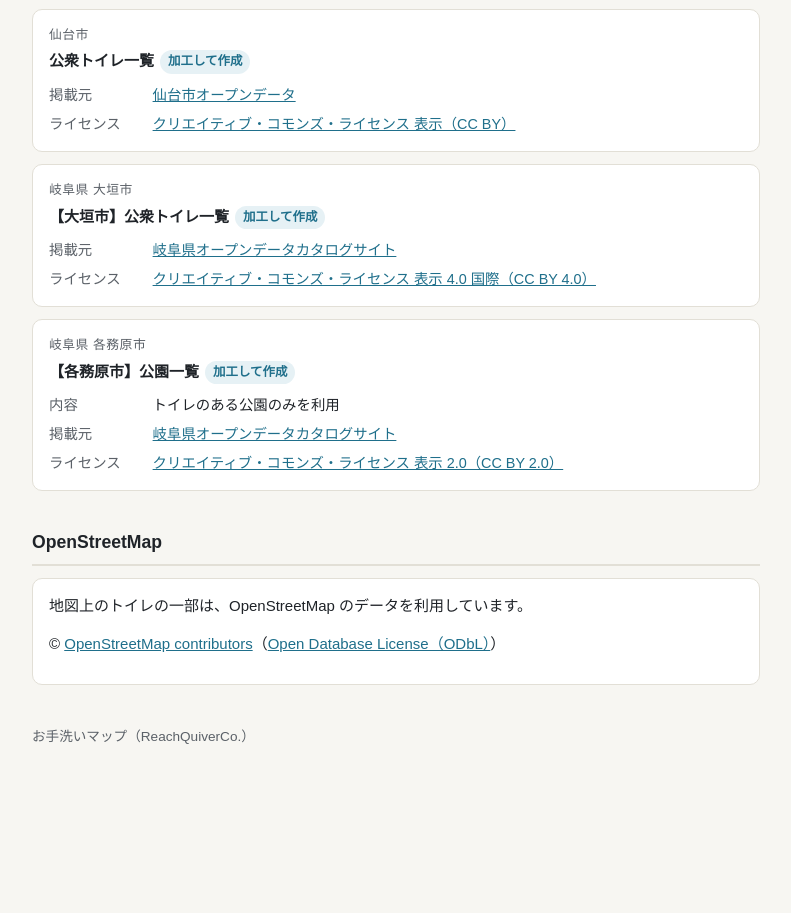
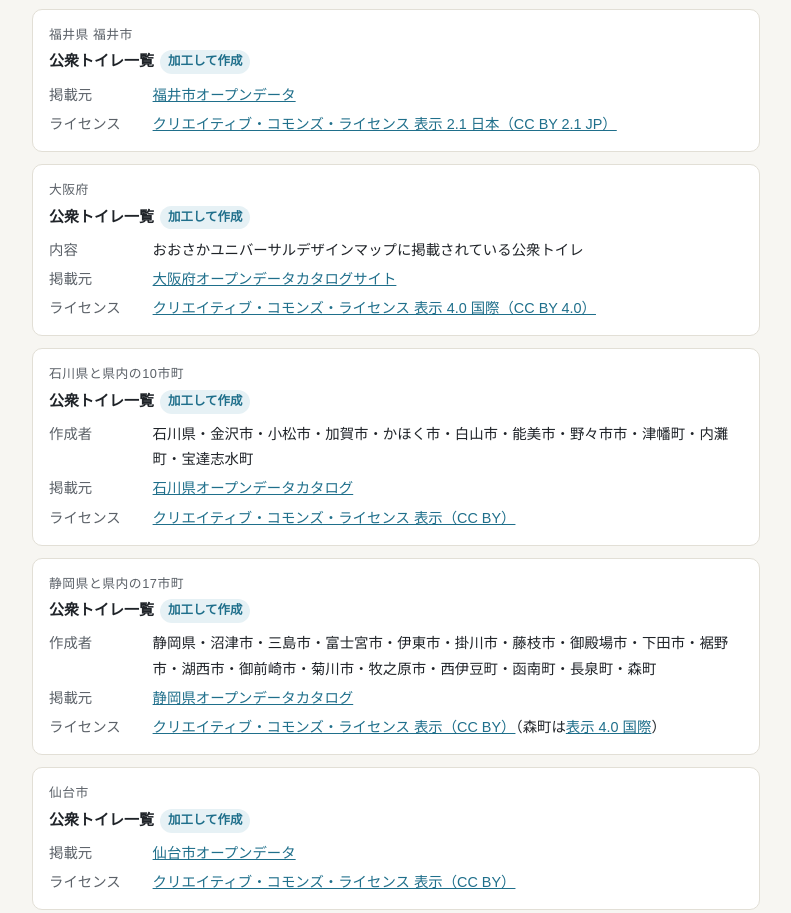
Before and after one commit to tatsuyaace0613-hash/oteari-map, a plain HTML site: page index.html in a window 1280 px wide. Shown: the part 1170-2083 px from the top of the page, without its empty margins (244-1035 px from the left). Before the commit the page ends 1986 px from the top, so only its background shows below. Drawn offline with Linux system fonts and the light colour scheme.

Commit message:
Add files via upload
石川県、静岡県、福井市、大阪府のカード

```diff
--- a/index.html
+++ b/index.html
@@ -114,6 +114,45 @@
     </div>
 
     <div class="source">
+      <p class="org">福井県 福井市</p>
+      <p class="title">公衆トイレ一覧<span class="tag">加工して作成</span></p>
+      <dl>
+        <dt>掲載元</dt><dd><a href="https://www.city.fukui.lg.jp/sisei/tokei/opendata/p018970.html">福井市オープンデータ</a></dd>
+        <dt>ライセンス</dt><dd><a href="https://creativecommons.org/licenses/by/2.1/jp/">クリエイティブ・コモンズ・ライセンス 表示 2.1 日本（CC BY 2.1 JP）</a></dd>
+      </dl>
+    </div>
+
+    <div class="source">
+      <p class="org">大阪府</p>
+      <p class="title">公衆トイレ一覧<span class="tag">加工して作成</span></p>
+      <dl>
+        <dt>内容</dt><dd>おおさかユニバーサルデザインマップに掲載されている公衆トイレ</dd>
+        <dt>掲載元</dt><dd><a href="https://data.bodik.jp/dataset/270008_barrier_free_toilet">大阪府オープンデータカタログサイト</a></dd>
+        <dt>ライセンス</dt><dd><a href="https://creativecommons.org/licenses/by/4.0/deed.ja">クリエイティブ・コモンズ・ライセンス 表示 4.0 国際（CC BY 4.0）</a></dd>
+      </dl>
+    </div>
+
+    <div class="source">
+      <p class="org">石川県と県内の10市町</p>
+      <p class="title">公衆トイレ一覧<span class="tag">加工して作成</span></p>
+      <dl>
+        <dt>作成者</dt><dd>石川県・金沢市・小松市・加賀市・かほく市・白山市・能美市・野々市市・津幡町・内灘町・宝達志水町</dd>
+        <dt>掲載元</dt><dd><a href="https://ckan.opendata.pref.ishikawa.lg.jp/">石川県オープンデータカタログ</a></dd>
+        <dt>ライセンス</dt><dd><a href="https://creativecommons.jp/licenses/">クリエイティブ・コモンズ・ライセンス 表示（CC BY）</a></dd>
+      </dl>
+    </div>
+
+    <div class="source">
+      <p class="org">静岡県と県内の17市町</p>
+      <p class="title">公衆トイレ一覧<span class="tag">加工して作成</span></p>
+      <dl>
+        <dt>作成者</dt><dd>静岡県・沼津市・三島市・富士宮市・伊東市・掛川市・藤枝市・御殿場市・下田市・裾野市・湖西市・御前崎市・菊川市・牧之原市・西伊豆町・函南町・長泉町・森町</dd>
+        <dt>掲載元</dt><dd><a href="https://opendata.pref.shizuoka.jp/">静岡県オープンデータカタログ</a></dd>
+        <dt>ライセンス</dt><dd><a href="https://creativecommons.jp/licenses/">クリエイティブ・コモンズ・ライセンス 表示（CC BY）</a>（森町は<a href="https://creativecommons.org/licenses/by/4.0/deed.ja">表示 4.0 国際</a>）</dd>
+      </dl>
+    </div>
+
+    <div class="source">
       <p class="org">仙台市</p>
       <p class="title">公衆トイレ一覧<span class="tag">加工して作成</span></p>
       <dl>
```
